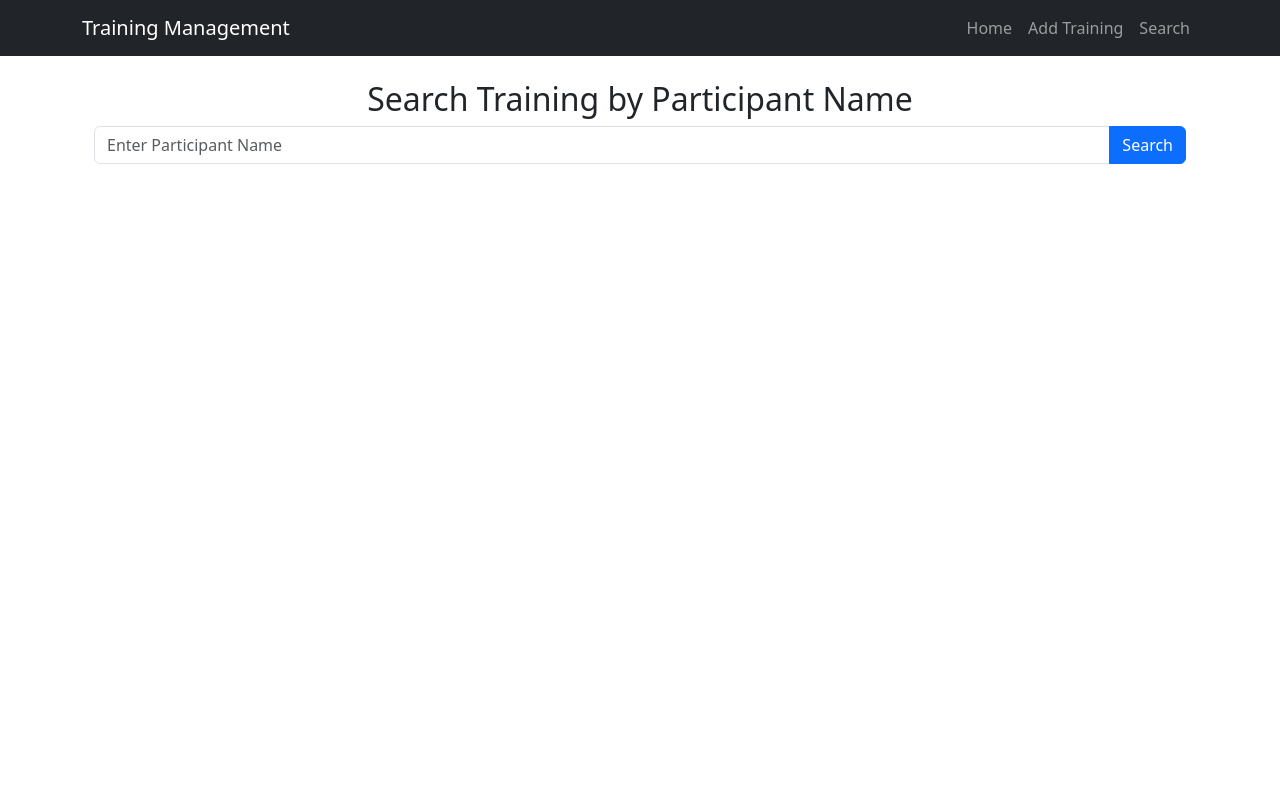
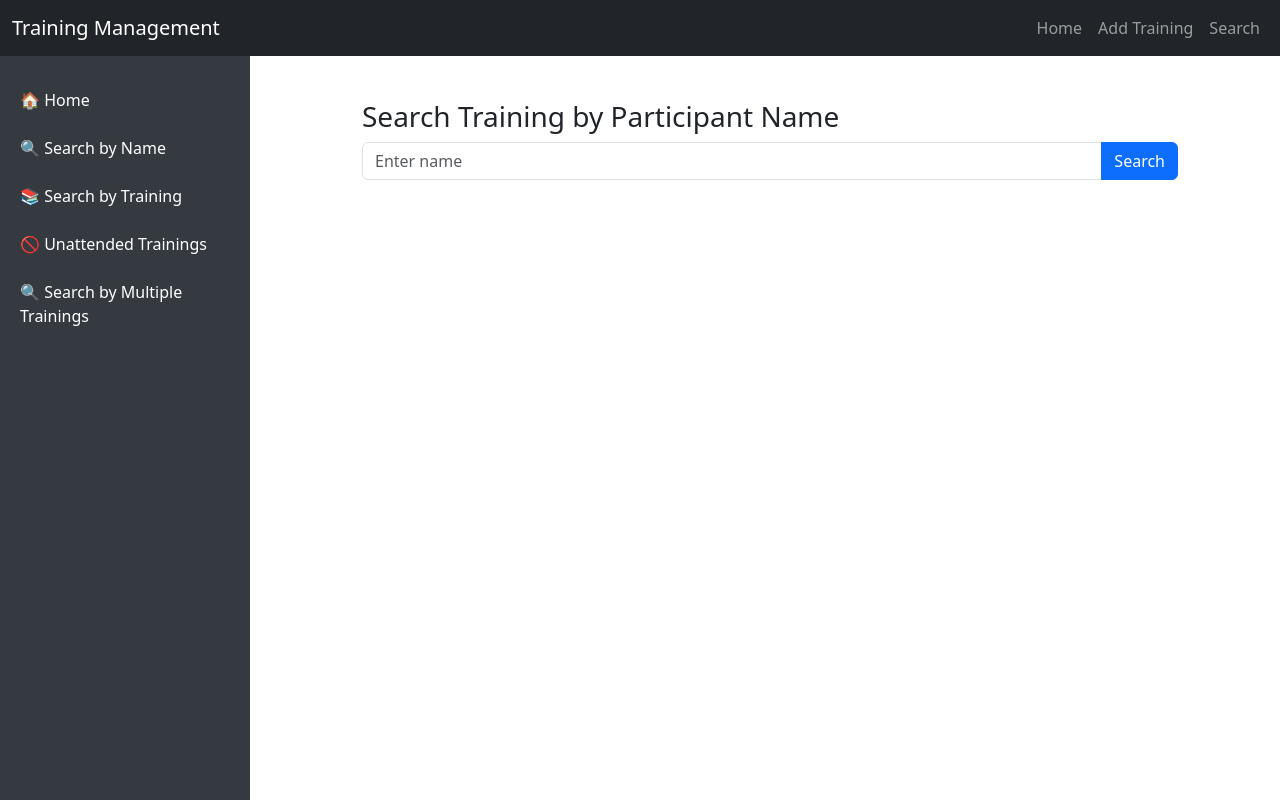
Before and after one commit to faysal077/django-project-training, a Django app: page /search/by-name/ in a window 1280 px wide. Run offline with Django 5.2, Linux system fonts and the light colour scheme.

Commit message:
django project 15_June_25

```diff
--- a/dashboard/templates/base.html
+++ b/dashboard/templates/base.html
@@ -1,16 +1,15 @@
+<!-- templates/base.html -->
 <!DOCTYPE html>
 <html lang="en">
 <head>
   <meta charset="UTF-8">
-    <title>{% block title %}Training Management System{% endblock %}</title>
+  <title>{% block title %}Training Management{% endblock %}</title>
   <meta name="viewport" content="width=device-width, initial-scale=1">
-    <!-- Bootstrap 5 -->
   <link href="https://cdn.jsdelivr.net/npm/bootstrap@5.3.0/dist/css/bootstrap.min.css" rel="stylesheet">
   {% block extra_head %}{% endblock %}
-    {% block extra_css %}{% endblock %}
 </head>
 <body>
-    <!-- Navbar -->
+  <!-- Top Navbar -->
   <nav class="navbar navbar-expand-lg navbar-dark bg-dark">
     <div class="container">
       <a class="navbar-brand" href="{% url 'dashboard:index' %}">Training Management</a>
@@ -19,15 +18,9 @@
       </button>
       <div class="collapse navbar-collapse" id="navbarNav">
         <ul class="navbar-nav ms-auto">
-                    <li class="nav-item">
-                        <a class="nav-link" href="{% url 'dashboard:index' %}">Home</a>
-                    </li>
-                    <li class="nav-item">
-                        <a class="nav-link" href="{% url 'dashboard:add_training' %}">Add Training</a>
-                    </li>
-                    <li class="nav-item">
-                        <a class="nav-link" href="{% url 'search:home' %}">Search</a>
-                    </li>
+          <li class="nav-item"><a class="nav-link" href="{% url 'dashboard:index' %}">Home</a></li>
+          <li class="nav-item"><a class="nav-link" href="{% url 'dashboard:add_training' %}">Add Training</a></li>
+          <li class="nav-item"><a class="nav-link" href="{% url 'search:home' %}">Search</a></li>
         </ul>
       </div>
     </div>
@@ -38,7 +31,6 @@
     {% block content %}{% endblock %}
   </div>
 
-    <!-- Bootstrap JS -->
   <script src="https://cdn.jsdelivr.net/npm/bootstrap@5.3.0/dist/js/bootstrap.bundle.min.js"></script>
   {% block extra_js %}{% endblock %}
 </body>
--- /dev/null
+++ b/search/templates/basee.html
@@ -0,0 +1,75 @@
+{# templates/search/search_base.html #}
+<!DOCTYPE html>
+<html lang="en">
+<head>
+    <meta charset="UTF-8">
+    <title>{% block title %}Search{% endblock %}</title>
+    <meta name="viewport" content="width=device-width, initial-scale=1">
+    <link href="https://cdn.jsdelivr.net/npm/bootstrap@5.3.0/dist/css/bootstrap.min.css" rel="stylesheet">
+    {% block extra_head %}{% endblock %}
+
+    <style>
+        .sidebar {
+            height: calc(100vh - 56px);
+            width: 250px;
+            position: fixed;
+            top: 56px;
+            left: 0;
+            background-color: #343a40;
+            padding-top: 20px;
+        }
+
+        .sidebar a {
+            padding: 12px 20px;
+            display: block;
+            font-size: 16px;
+            color: white;
+            text-decoration: none;
+        }
+
+        .sidebar a:hover {
+            background-color: #495057;
+        }
+
+        .content {
+            margin-left: 260px;
+            padding: 20px;
+        }
+    </style>
+</head>
+<body>
+    <!-- Top Navbar -->
+    <nav class="navbar navbar-expand-lg navbar-dark bg-dark fixed-top">
+        <div class="container-fluid">
+            <a class="navbar-brand" href="{% url 'dashboard:index' %}">Training Management</a>
+            <button class="navbar-toggler" type="button" data-bs-toggle="collapse" data-bs-target="#navbarNav">
+                <span class="navbar-toggler-icon"></span>
+            </button>
+            <div class="collapse navbar-collapse" id="navbarNav">
+                <ul class="navbar-nav ms-auto">
+                    <li class="nav-item"><a class="nav-link" href="{% url 'dashboard:index' %}">Home</a></li>
+                    <li class="nav-item"><a class="nav-link" href="{% url 'dashboard:add_training' %}">Add Training</a></li>
+                    <li class="nav-item"><a class="nav-link" href="{% url 'search:home' %}">Search</a></li>
+                </ul>
+            </div>
+        </div>
+    </nav>
+
+    <!-- Sidebar -->
+    <div class="sidebar">
+        <a href="{% url 'search:home' %}">🏠 Home</a>
+        <a href="{% url 'search:search_by_name' %}">🔍 Search by Name</a>
+        <a href="{% url 'search:search_by_training' %}">📚 Search by Training</a>
+        <a href="{% url 'search:search_not_taken' %}">🚫 Unattended Trainings</a>
+        <a href="{% url 'search:search_by_multiple_trainings' %}">🔍 Search by Multiple Trainings</a>
+    </div>
+
+    <!-- Main content -->
+    <div class="content">
+        {% block content %}{% endblock %}
+    </div>
+
+    <script src="https://cdn.jsdelivr.net/npm/bootstrap@5.3.0/dist/js/bootstrap.bundle.min.js"></script>
+    {% block extra_js %}{% endblock %}
+</body>
+</html>
--- /dev/null
+++ b/search/templates/search/ajax_base_wrapper.html
@@ -0,0 +1,7 @@
+{% extends 'base.html' %}
+
+{% block title %}Search Dashboard{% endblock %}
+
+{% block content %}
+    {% include 'search/search_by_name_template.html' %}
+{% endblock %}
--- a/search/templates/search/search_by_name_template.html
+++ b/search/templates/search/search_by_name_template.html
@@ -1,36 +1,35 @@
-{% extends 'base.html' %}
-{% block title %}Search Training by Participant{% endblock %}
+{% extends 'basee.html' %}
+
+{% block title %}Search Training by Participant Name{% endblock %}
 
 {% block content %}
-<div class="container my-4">
-    <h2 class="text-center">Search Training by Participant Name</h2>
-    <form method="post" action="" class="mb-4">
+<h3>Search Training by Participant Name</h3>
+<form method="post">
     {% csrf_token %}
-        <div class="input-group">
-            <input type="text" name="name" class="form-control" placeholder="Enter Participant Name" required value="{{ name }}">
-            <button type="submit" class="btn btn-primary">Search</button>
+    <div class="input-group mb-3">
+        <input type="text" name="name" class="form-control" placeholder="Enter name" value="{{ name }}">
+        <button class="btn btn-primary">Search</button>
     </div>
 </form>
 
 {% if searched %}
     {% if trainings %}
-            <h4>Training History for: <strong>{{ name }}</strong></h4>
         <table class="table table-bordered">
             <thead class="table-primary">
                 <tr>
                     <th>Training Name</th>
-                        <th>Training Start Date</th>
-                        <th>Training End Date</th>
-                        <th>Batch No</th>
+                    <th>Start</th>
+                    <th>End</th>
+                    <th>Batch</th>
                 </tr>
             </thead>
             <tbody>
-                    {% for training in trainings %}
+                {% for t in trainings %}
                     <tr>
-                            <td>{{ training.title }}</td>
-                            <td>{{ training.start_date }}</td>
-                            <td>{{ training.end_date }}</td>
-                            <td>{{ training.batch_number }}</td>
+                        <td>{{ t.title }}</td>
+                        <td>{{ t.start_date }}</td>
+                        <td>{{ t.end_date }}</td>
+                        <td>{{ t.batch_number }}</td>
                     </tr>
                 {% endfor %}
             </tbody>
@@ -39,5 +38,4 @@
         <p class="text-danger">No training records found for "<strong>{{ name }}</strong>".</p>
     {% endif %}
 {% endif %}
-</div>
 {% endblock %}
--- a/search/views.py
+++ b/search/views.py
@@ -3,10 +3,13 @@ from django.shortcuts import render
 from dashboard.models import Training, Participant
 from django.http import JsonResponse
 from django.template.loader import render_to_string
-
+from django.shortcuts import render
+from django.template.loader import render_to_string
+from django.http import JsonResponse, HttpResponse
+from django.db.models import Q
 def search_dashboard(request):
-    #return render(request, 'search/search_dashboard_template.html')
-    return render(request, 'base.html')
+    #return render(request, 'search/_search_dashboard_template.html')
+    return render(request, 'basee.html')
 
 def ajax_search_by_name(request):
     if request.method == "POST" and request.headers.get("x-requested-with") == "XMLHttpRequest":
@@ -41,6 +44,37 @@ def search_by_name(request):
         searched = True
         if name:
             trainings = Participant.objects.filter(name__icontains=name).select_related('training', 'batch') \
+                .values('training__title', 'batch__start_date', 'batch__end_date', 'batch__batch_number')
+            trainings = [
+                {
+                    'title': t['training__title'],
+                    'start_date': t['batch__start_date'],
+                    'end_date': t['batch__end_date'],
+                    'batch_number': t['batch__batch_number']
+                }
+                for t in trainings
+            ]
+
+    context = {
+        'trainings': trainings,
+        'name': name,
+        'searched': searched,
+    }
+
+    if request.headers.get('x-requested-with') == 'XMLHttpRequest':
+        return render(request, 'search/search_by_name_template.html', context)
+    return render(request, 'search/ajax_base_wrapper.html', context)
+'''
+def search_by_name(request):
+    trainings = []
+    name = ''
+    searched = False
+
+    if request.method == 'POST':
+        name = request.POST.get('name', '').strip()
+        searched = True
+        if name:
+            trainings = Participant.objects.filter(name__icontains=name).select_related('training', 'batch') \
                 .values(
                 'training__title',
                 'batch__start_date',
@@ -65,7 +99,7 @@ def search_by_name(request):
         'searched': searched,
     })
 
-
+'''
 def search_by_training(request):
     participants = []
     training_name = ''
@@ -104,7 +138,34 @@ def search_by_training(request):
         'searched': searched
     })
 
+def search_not_taken(request):
+    participants = []
+    training_name = ''
+    searched = False
 
+    if request.method == 'POST':
+        training_name = request.POST.get('training_name', '').strip()
+        searched = True
+
+        if training_name:
+            # Find the training object (assuming title is unique or using icontains)
+            training_qs = Training.objects.filter(title__icontains=training_name)
+
+            if training_qs.exists():
+                training = training_qs.first()
+
+                # Get IDs of participants who attended the training
+                attended_ids = Participant.objects.filter(training=training).values_list('id', flat=True)
+
+                # Get all participants who did NOT attend this training
+                participants = Participant.objects.exclude(id__in=attended_ids)
+
+    return render(request, 'search/search_not_taken_template.html', {
+        'participants': participants,
+        'training_name': training_name,
+        'searched': searched
+    })
+'''
 def search_not_taken(request):
     trainings = []
     name = ''
@@ -130,7 +191,7 @@ def search_not_taken(request):
         'trainings': trainings,
     })
 
-
+'''
 from django.shortcuts import render
 from dashboard.models import Participant
 
```
Also changed, not shown: search/templates/base.html (deleted, +0 -145 lines), search/templates/search/search_by_multiple_template.html (+7 -3 lines), search/templates/search/search_by_training_template.html (+15 -11 lines), search/templates/search/search_not_taken_template.html (+21 -20 lines), search/templates/search/_search_dashboard_template.html (renamed from search/templates/search/search_dashboard_template.html). Lines whose indentation alone changed are shown as unchanged.
